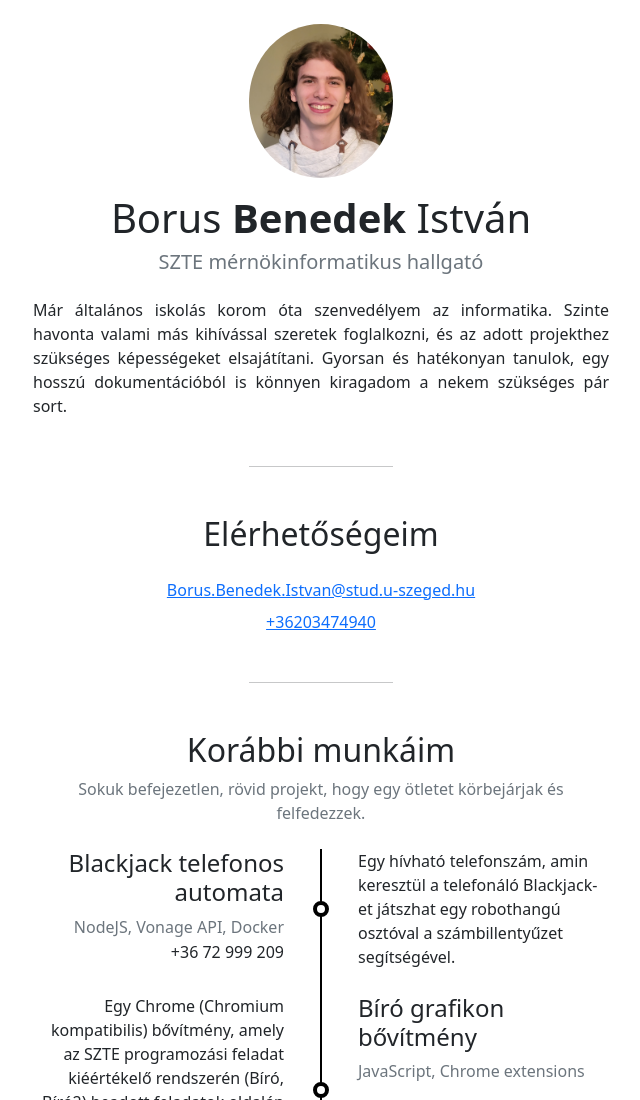
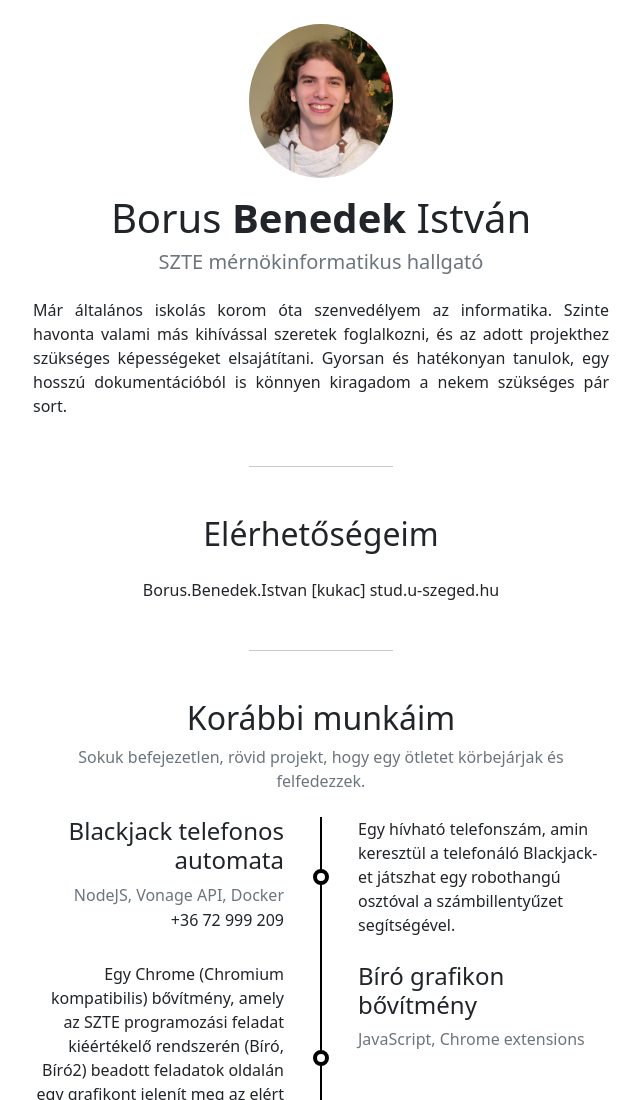
Before and after one commit to Andruida/resume, a plain HTML site: page index.html in a window 1280 px wide. Shown: the top 1100 px of the page, without its empty margins (319-959 px from the left). Drawn offline with nearby package versions, Linux system fonts and the light colour scheme.

Commit message:
I knew it was stupid, yet I still did it...

```diff
--- a/index.html
+++ b/index.html
@@ -30,8 +30,7 @@
         <section>
             <h2 class="text-center">Elérhetőségeim</h2>
             <div class="mt-4">
-                <p class="text-center mb-2"><a href="mailto:Borus.Benedek.Istvan@stud.u-szeged.hu">Borus.Benedek.Istvan@stud.u-szeged.hu</a></p>
-                <p class="text-center mb-2"><a href="tel:+36203474940">+36203474940</a></p>
+                <p class="text-center mb-2">Borus.Benedek.Istvan [kukac] stud.u-szeged.hu</p>
             </div>
         </section>
 
```
